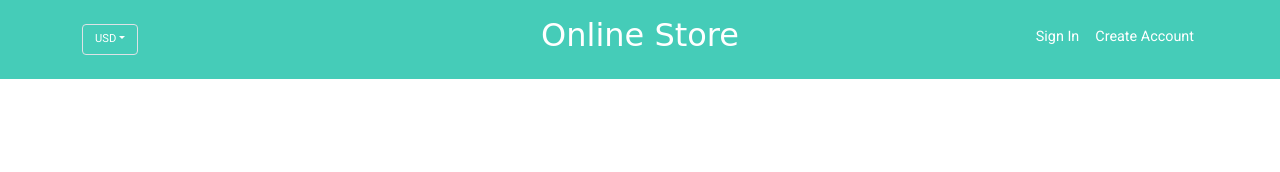
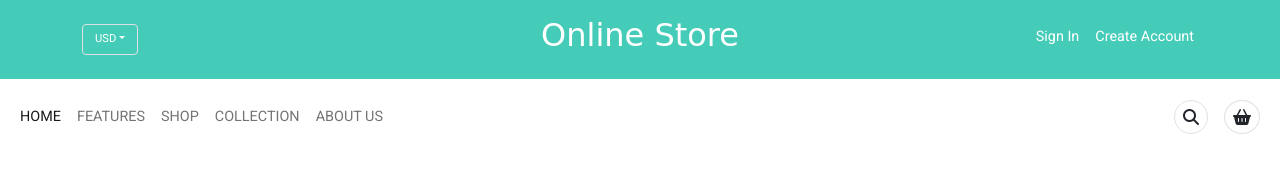
Before and after one commit to mahi1212/First-E-commerse-website, a plain HTML site: page index.html in a window 1280 px wide. Drawn offline with nearby package versions, Linux system fonts and the light colour scheme; a web font is replaced by a local one.

Commit message:
navbar added

```diff
--- a/CSS/style.css
+++ b/CSS/style.css
@@ -54,5 +54,20 @@ header .site-title{
 .header-links a{
     font-size: 0.9rem;
     color: #fff;
+}
 
+/* Navbar */
+.navbar-nav{
+    padding: 0.8rem 0;
 }
+
+.nav-link{
+    text-transform: uppercase;
+    font-size: 0.9rem;
+    color: var(--light-gray);
+    padding: 0 1.3rem;
+}
+
+.navbar-nav .basket-icon{
+    margin-right: 6.5rem;
+}
--- a/index.html
+++ b/index.html
@@ -38,6 +38,42 @@
                 </div>
             </div>
         </div>
+        <div class="container-fluid p-0">
+            <nav class="navbar navbar-expand-lg navbar-light bg-light bg-white">
+                <div class="container-fluid">
+                    <button class="navbar-toggler" type="button" data-bs-toggle="collapse" data-bs-target="#navbarNav" aria-controls="navbarNav" aria-expanded="false" aria-label="Toggle navigation">
+                        <span class="navbar-toggler-icon"></span>
+                    </button>
+                    <div class="collapse navbar-collapse" id="navbarNav">
+                        <ul class="navbar-nav">
+                            <li class="nav-item">
+                                <a class="nav-link active" aria-current="page" href="#">Home</a>
+                            </li>
+                            <li class="nav-item">
+                                <a class="nav-link" href="#">Features</a>
+                            </li>
+                            <li class="nav-item">
+                                <a class="nav-link" href="#">Shop</a>
+                            </li>
+                            <li class="nav-item">
+                                <a class="nav-link" href="#">Collection</a>
+                            </li>
+                            <li class="nav-item">
+                                <a class="nav-link" href="#">About us</a>
+                            </li>
+                        </ul>
+                    </div>
+                    <div class="navbar-nav">
+                        <li class="nav-item mx-2 border rounded-circle search-icon">
+                            <i class="fas fa-search p-2"></i>
+                        </li>
+                        <li class="nav-item mx-2 border rounded-circle basket-icon">
+                            <i class="fas fa-shopping-basket p-2"></i>
+                        </li>
+                    </div>
+                </div>
+              </nav>
+        </div>
     </header>
     <!-- Header ends here -->
     <!-- Main starts here -->
```
